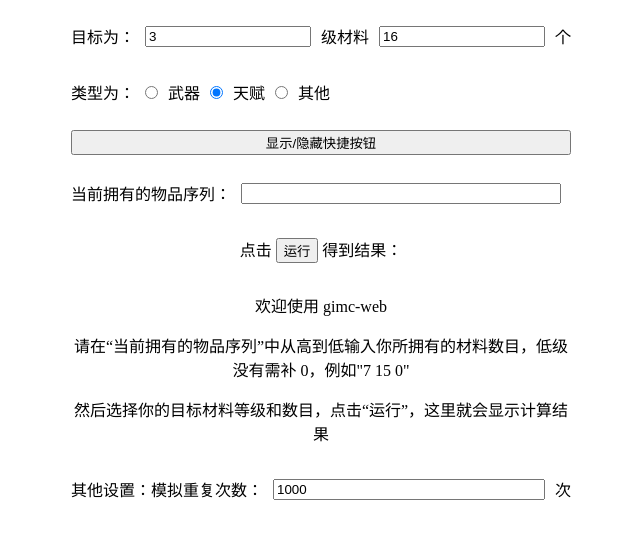
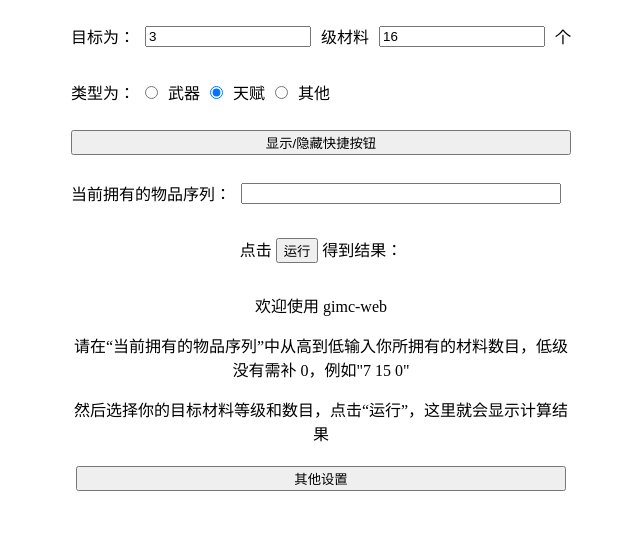
Before and after one commit to whatss7/gimc-web, a plain HTML site: page index.html in a window 1280 px wide. Shown: the whole page, without its empty margins (319-959 px from the left). Drawn offline with Linux system fonts and the light colour scheme.

Commit message:
Moved setting to modal

```diff
--- a/index.html
+++ b/index.html
@@ -40,9 +40,9 @@
 	<div style="margin: 0 auto; text-align: center; max-width: 500px">
 		<div class="flexdiv">
 			<p>目标为：</p>
-			<input id="lvlText" type="number" value="3" min="1" max="20" style="width: 100%; min-width: 0" />
+			<input id="lvlText" type="number" value="3" min="1" max="10" style="width: 100%; min-width: 0" />
 			<p>级材料</p>
-			<input id="numText" type="number" value="16" style="width: 100%; min-width: 0" />
+			<input id="numText" type="number" value="16" min="0" style="width: 100%; min-width: 0" />
 			<p>个</p>
 		</div>
 		<div class="flexdiv">
@@ -88,10 +88,17 @@
 			<p id="resultTextDouble">然后选择你的目标材料等级和数目，点击“运行”，这里就会显示计算结果</p>
 		</div>
 		<div class="flexdiv">
-			<p>其他设置：</p>
-			<p>模拟重复次数：</p>
-			<input id="repText" type="number" min="1" value="1000" style="width: 100%; min-width: 0" />
-			<p>次</p>
+			<input type="button" style="width: 100%; margin: 5px;" value="其他设置" onclick="document.querySelector('dialog').showModal()" />
+			<dialog >
+				<div class="flexdiv">
+					<p>模拟重复次数：</p>
+					<input id="repText" type="number" min="1" value="1000" style="width: 100%; min-width: 0" />
+					<p>次</p>
+				</div>
+				<form method="dialog">
+					<button>OK</button>
+				</form>
+			</dialog>
 		</div>
 	</div>
 	<script>
```
